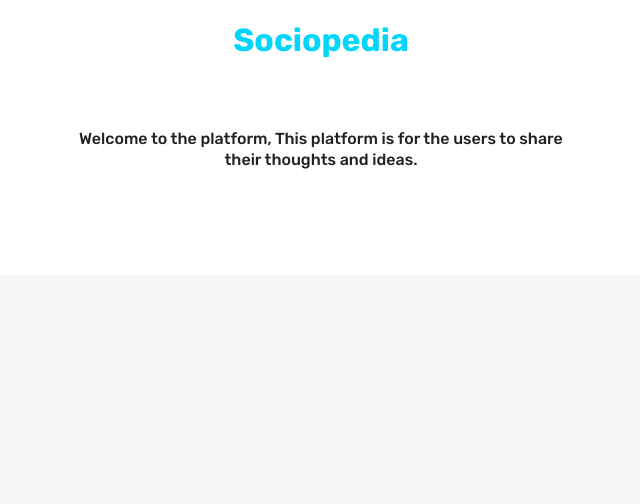
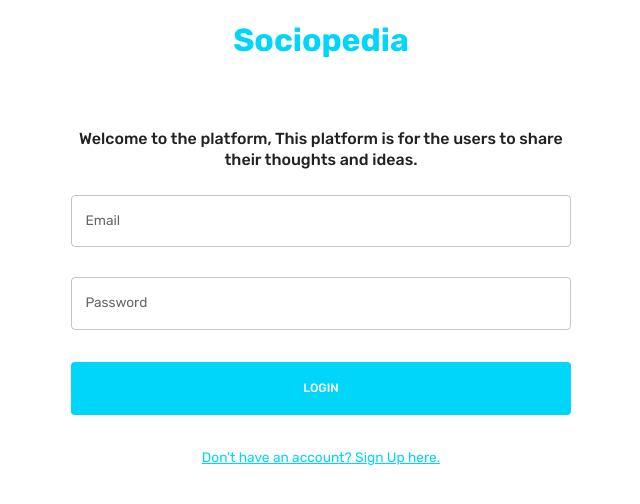
Before and after one commit to Nevin100/MERN-SOCIAL-APP, a React (Vite) app in the folder Client/: page / in a window 1280 px wide. Shown: the top 504 px of the page, without its empty margins (319-959 px from the left). Built offline with nearby package versions, Linux system fonts and the light colour scheme.

Commit message:
new commits

```diff
--- a/Client/src/scenes/LoginPage/Form.jsx
+++ b/Client/src/scenes/LoginPage/Form.jsx
@@ -7,14 +7,14 @@
   Typography,
   useTheme,
 } from "@mui/material";
-import EditOutlineIcon from "@mui/icons-material/EditOutlined";
+import EditOutlinedIcon from "@mui/icons-material/EditOutlined";
 import { Formik } from "formik";
 import * as yup from "yup";
 import { useNavigate } from "react-router-dom";
 import { useDispatch } from "react-redux";
-import { setLogin } from "states";
-import Dropzone from "react-dropzone/.";
-import FlexBetween from "Components/Flexbetween";
+import { setLogin } from "state";
+import Dropzone from "react-dropzone";
+import FlexBetween from "components/FlexBetween";
 
 const registerSchema = yup.object().shape({
   firstName: yup.string().required("required"),
@@ -31,8 +31,8 @@
   password: yup.string().required("required"),
 });
 
-const initalValuesRegister = {
-  firstname: "",
+const initialValuesRegister = {
+  firstName: "",
   lastName: "",
   email: "",
   password: "",
@@ -41,26 +41,71 @@
   picture: "",
 };
 
-const initalValuesLogin = {
+const initialValuesLogin = {
   email: "",
   password: "",
 };
 
 const Form = () => {
-  const [pageType, setpageType] = useState("login");
+  const [pageType, setPageType] = useState("login");
   const { palette } = useTheme();
   const dispatch = useDispatch();
-  const navigate = useNavigate("");
-  const isNonMobile = useMediaQuery("(min-width:600px");
+  const navigate = useNavigate();
+  const isNonMobile = useMediaQuery("(min-width:600px)");
   const isLogin = pageType === "login";
   const isRegister = pageType === "register";
 
-  const handleFormSubmit = async (values, onSubmtitprops) => {};
+  const register = async (values, onSubmitProps) => {
+    // this allows us to send form info with image
+    const formData = new FormData();
+    for (let value in values) {
+      formData.append(value, values[value]);
+    }
+    formData.append("picturePath", values.picture.name);
+
+    const savedUserResponse = await fetch(
+      "http://localhost:3001/auth/register",
+      {
+        method: "POST",
+        body: formData,
+      }
+    );
+    const savedUser = await savedUserResponse.json();
+    onSubmitProps.resetForm();
+
+    if (savedUser) {
+      setPageType("login");
+    }
+  };
+
+  const login = async (values, onSubmitProps) => {
+    const loggedInResponse = await fetch("http://localhost:3001/auth/login", {
+      method: "POST",
+      headers: { "Content-Type": "application/json" },
+      body: JSON.stringify(values),
+    });
+    const loggedIn = await loggedInResponse.json();
+    onSubmitProps.resetForm();
+    if (loggedIn) {
+      dispatch(
+        setLogin({
+          user: loggedIn.user,
+          token: loggedIn.token,
+        })
+      );
+      navigate("/home");
+    }
+  };
+
+  const handleFormSubmit = async (values, onSubmitProps) => {
+    if (isLogin) await login(values, onSubmitProps);
+    if (isRegister) await register(values, onSubmitProps);
+  };
 
   return (
     <Formik
       onSubmit={handleFormSubmit}
-      initialValues={isLogin ? initalValuesLogin : initalValuesRegister}
+      initialValues={isLogin ? initialValuesLogin : initialValuesRegister}
       validationSchema={isLogin ? loginSchema : registerSchema}
     >
       {({
@@ -77,7 +122,7 @@
           <Box
             display="grid"
             gap="30px"
-            gridTemnplateColumns="repeat(4, minmax(0,1fr))"
+            gridTemplateColumns="repeat(4, minmax(0, 1fr))"
             sx={{
               "& > div": { gridColumn: isNonMobile ? undefined : "span 4" },
             }}
@@ -87,7 +132,7 @@
                 <TextField
                   label="First Name"
                   onBlur={handleBlur}
-                  onchange={handleChange}
+                  onChange={handleChange}
                   value={values.firstName}
                   name="firstName"
                   error={
@@ -99,7 +144,7 @@
                 <TextField
                   label="Last Name"
                   onBlur={handleBlur}
-                  onchange={handleChange}
+                  onChange={handleChange}
                   value={values.lastName}
                   name="lastName"
                   error={Boolean(touched.lastName) && Boolean(errors.lastName)}
@@ -109,7 +154,7 @@
                 <TextField
                   label="Location"
                   onBlur={handleBlur}
-                  onchange={handleChange}
+                  onChange={handleChange}
                   value={values.location}
                   name="location"
                   error={Boolean(touched.location) && Boolean(errors.location)}
@@ -119,7 +164,7 @@
                 <TextField
                   label="Occupation"
                   onBlur={handleBlur}
-                  onchange={handleChange}
+                  onChange={handleChange}
                   value={values.occupation}
                   name="occupation"
                   error={
@@ -137,13 +182,89 @@
                   <Dropzone
                     acceptedFiles=".jpg,.jpeg,.png"
                     multiple={false}
-                    onDrop={(acceptedFiles) => {
-                      setFieldValue("picture", acceptedFiles[0]);
-                    }}
-                  ></Dropzone>
+                    onDrop={(acceptedFiles) =>
+                      setFieldValue("picture", acceptedFiles[0])
+                    }
+                  >
+                    {({ getRootProps, getInputProps }) => (
+                      <Box
+                        {...getRootProps()}
+                        border={`2px dashed ${palette.primary.main}`}
+                        p="1rem"
+                        sx={{ "&:hover": { cursor: "pointer" } }}
+                      >
+                        <input {...getInputProps()} />
+                        {!values.picture ? (
+                          <p>Add Picture Here</p>
+                        ) : (
+                          <FlexBetween>
+                            <Typography>{values.picture.name}</Typography>
+                            <EditOutlinedIcon />
+                          </FlexBetween>
+                        )}
+                      </Box>
+                    )}
+                  </Dropzone>
                 </Box>
               </>
             )}
+
+            <TextField
+              label="Email"
+              onBlur={handleBlur}
+              onChange={handleChange}
+              value={values.email}
+              name="email"
+              error={Boolean(touched.email) && Boolean(errors.email)}
+              helperText={touched.email && errors.email}
+              sx={{ gridColumn: "span 4" }}
+            />
+            <TextField
+              label="Password"
+              type="password"
+              onBlur={handleBlur}
+              onChange={handleChange}
+              value={values.password}
+              name="password"
+              error={Boolean(touched.password) && Boolean(errors.password)}
+              helperText={touched.password && errors.password}
+              sx={{ gridColumn: "span 4" }}
+            />
+          </Box>
+
+          {/* BUTTONS */}
+          <Box>
+            <Button
+              fullWidth
+              type="submit"
+              sx={{
+                m: "2rem 0",
+                p: "1rem",
+                backgroundColor: palette.primary.main,
+                color: palette.background.alt,
+                "&:hover": { color: palette.primary.main },
+              }}
+            >
+              {isLogin ? "LOGIN" : "REGISTER"}
+            </Button>
+            <Typography
+              onClick={() => {
+                setPageType(isLogin ? "register" : "login");
+                resetForm();
+              }}
+              sx={{
+                textDecoration: "underline",
+                color: palette.primary.main,
+                "&:hover": {
+                  cursor: "pointer",
+                  color: palette.primary.light,
+                },
+              }}
+            >
+              {isLogin
+                ? "Don't have an account? Sign Up here."
+                : "Already have an account? Login here."}
+            </Typography>
           </Box>
         </form>
       )}
```
